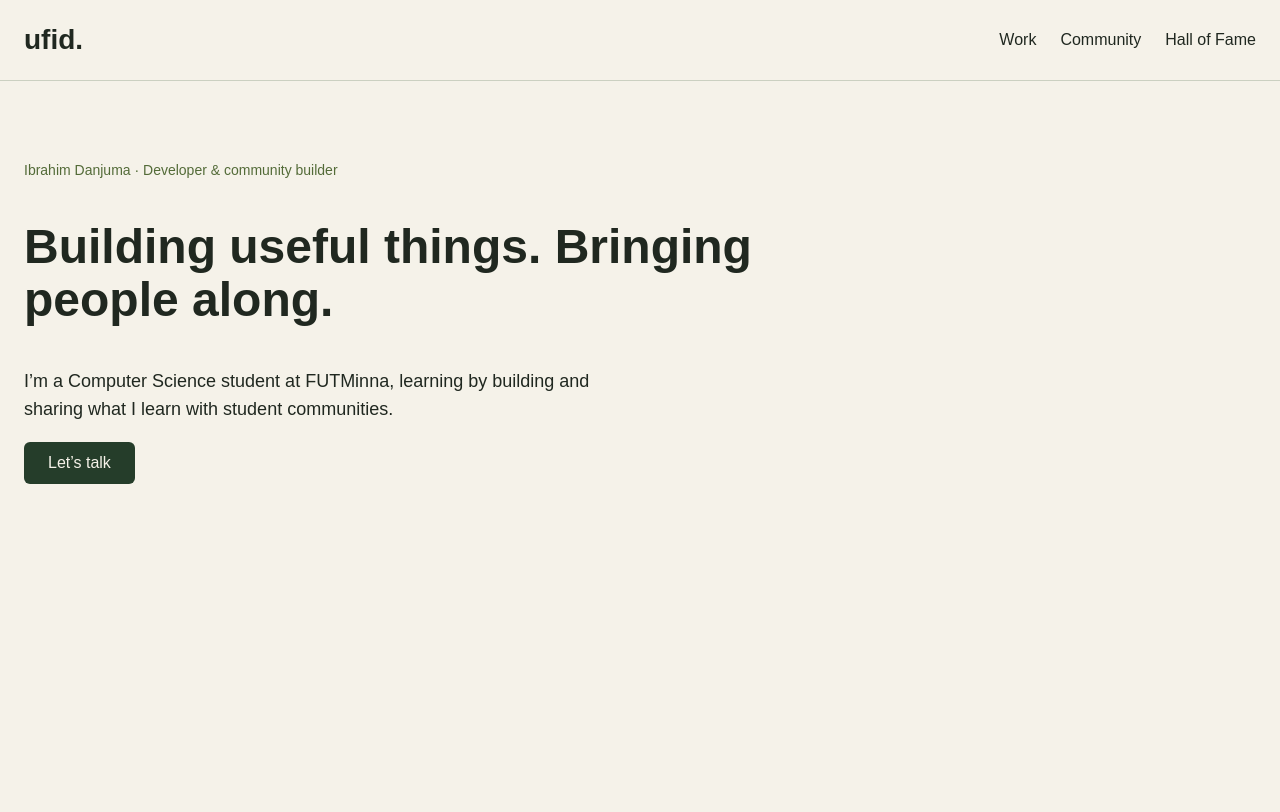
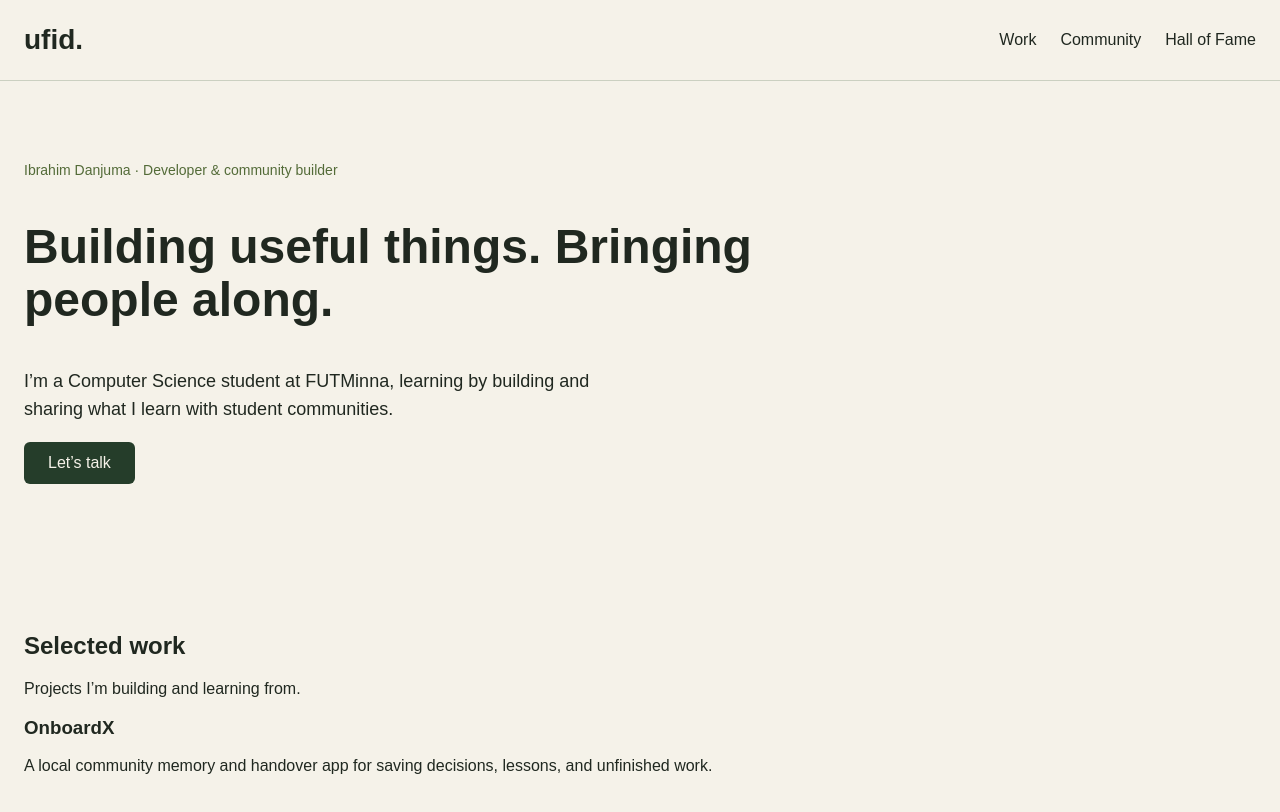
Before and after one commit to ufidscript/ufid-portfolio, a React (Vite) app: page / in a window 1280 px wide. Shown: the top 812 px of the page. Built offline with nearby package versions, Linux system fonts and the light colour scheme.

Commit message:
Add selected work section with OnboardX project card

```diff
--- a/src/App.css
+++ b/src/App.css
@@ -70,3 +70,9 @@
     font-size: 36px;
   }
 }
+
+.projects {
+  max-width: 1280px;
+  margin: 0 auto;
+  padding: 64px 24px;
+}
--- a/src/App.jsx
+++ b/src/App.jsx
@@ -1,6 +1,7 @@
 import "./App.css";
-import Header from "./components/Header";
-import Hero from "./components/Hero";
+import Header from "./components/Header.jsx";
+import Hero from "./components/Hero.jsx";
+import Projects from "./components/Projects.jsx";
 
 function App() {
   return (
@@ -8,6 +9,7 @@ function App() {
       <Header />
       <main>
         <Hero />
+        <Projects />
       </main>
     </>
   );
--- /dev/null
+++ b/src/components/Projects.jsx
@@ -0,0 +1,17 @@
+function Projects() {
+  return (
+    <section id="work" className="projects">
+      <h2>Selected work</h2>
+      <p>Projects I’m building and learning from.</p>
+      <article className="project-card">
+        <h3>OnboardX</h3>
+        <p>
+          A local community memory and handover app for saving decisions,
+          lessons, and unfinished work.
+        </p>
+      </article>
+    </section>
+  );
+}
+
+export default Projects;
```
